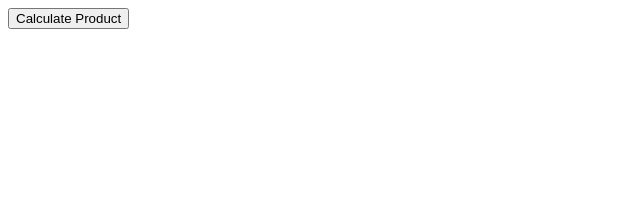
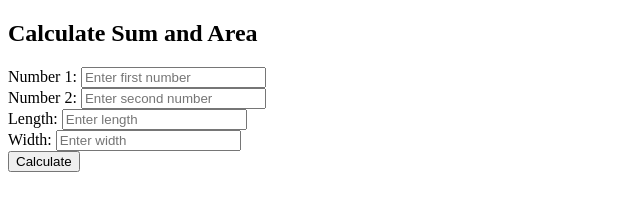
Before and after one commit to Cooper-Matrix/Java3, a plain HTML site: page index.html in a window 1280 px wide. Shown: the whole page, without its empty margins (0-640 px from the left). Drawn offline with Linux system fonts and the light colour scheme.

Commit message:
Update index.html

```diff
--- a/index.html
+++ b/index.html
@@ -3,11 +3,25 @@
 <head>
   <meta charset="UTF-8">
   <meta name="viewport" content="width=device-width, initial-scale=1.0">
-  <title>JavaScript Function Example</title>
+  <title>Math</title>
 </head>
 <body>
 
-  <button id="calculateButton">Calculate Product</button>
+  <h2>Calculate Sum and Area</h2>
+
+  <label for="num1">Number 1:</label>
+  <input type="number" id="num1" placeholder="Enter first number">
+  <br>
+  <label for="num2">Number 2:</label>
+  <input type="number" id="num2" placeholder="Enter second number">
+  <br>
+  <label for="length">Length:</label>
+  <input type="number" id="length" placeholder="Enter length">
+  <br>
+  <label for="width">Width:</label>
+  <input type="number" id="width" placeholder="Enter width">
+  <br>
+  <button id="calculateButton">Calculate</button>
   <p id="result"></p>
 
   <!-- Link to the JavaScript file -->
```
